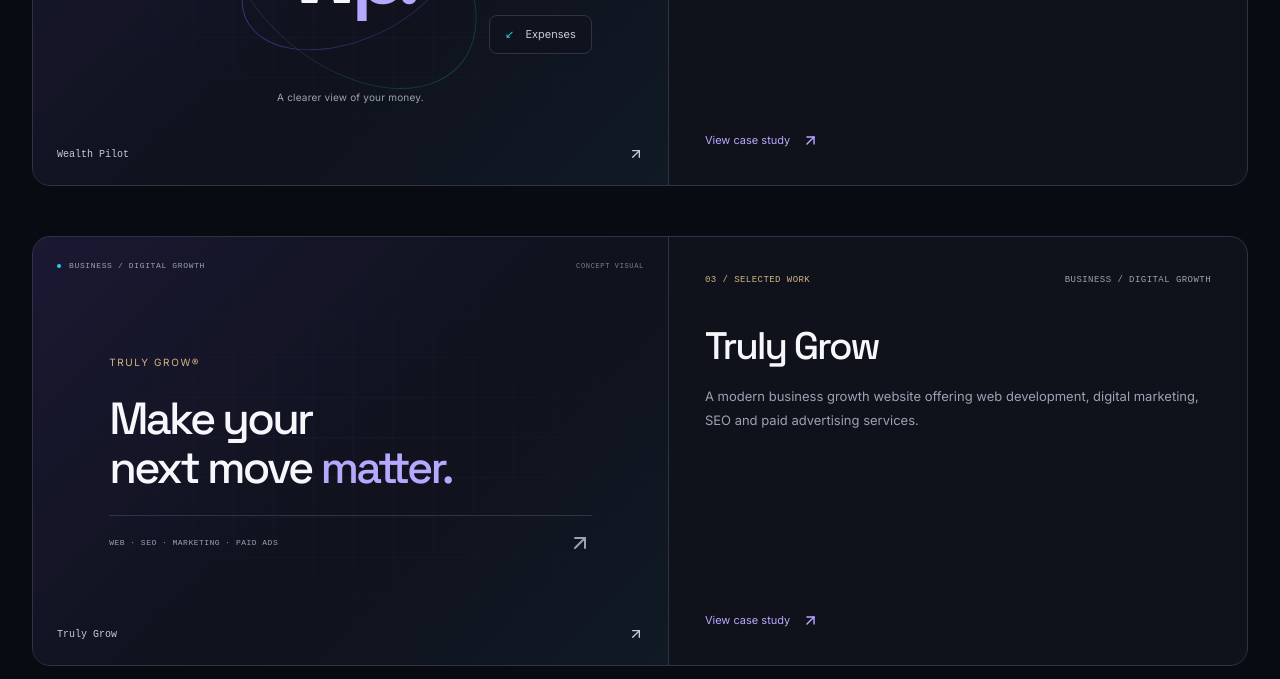
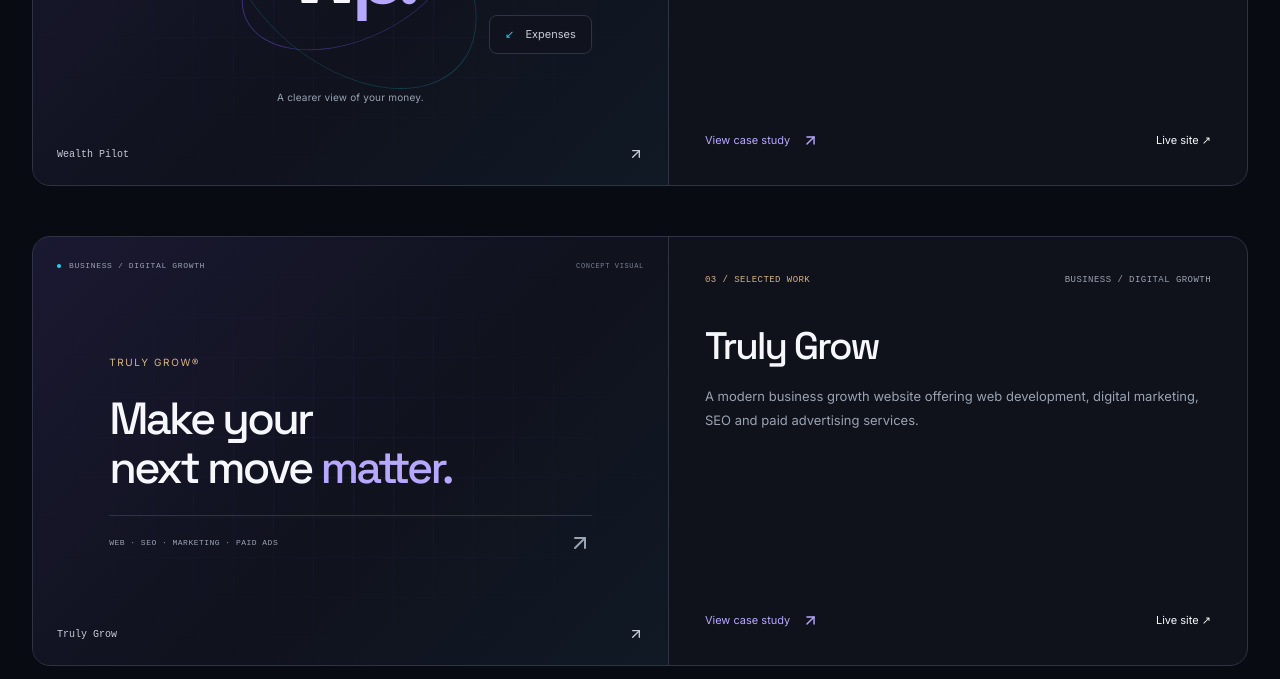
Before and after one commit to tanishqtiwari25/Tanishq-Portfolio, a Next.js app: page / in a window 1280 px wide. Shown: the part 5520-6199 px from the top of the page. Built offline with nearby package versions, Linux system fonts and the light colour scheme.

Commit message:
Add Wealth Pilot and Truly Grow live project links

```diff
--- a/data/projectsData.js
+++ b/data/projectsData.js
@@ -67,8 +67,8 @@ const originalProjects = [
 const clean = p => ({...p, githubUrl: p.githubUrl?.includes('your-username') ? '' : p.githubUrl});
 export const projectsData = [
 {...clean(originalProjects[0]), title: 'Data Scraper', subtitle: 'Data Scraper & Lead Collection System', visual: 'scraper'},
-{ id: 'wealth-pilot', title: 'Wealth Pilot', category: 'Financial software', shortDescription: 'Wealth Pilot is a financial software designed to help users track and manage their money, including income and expenses.', technologies: [], keyFeatures: ['Income tracking', 'Expense tracking', 'Money management'], visual: 'wealth-pilot' },
-{ id: 'truly-grow', title: 'Truly Grow', category: 'Business / Digital growth', shortDescription: 'A modern business growth website offering web development, digital marketing, SEO and paid advertising services.', technologies: [], keyFeatures: ['Web Development', 'Digital Marketing', 'SEO', 'Paid Ads'], visual: 'grow' },
+{ id: 'wealth-pilot', liveUrl: 'https://montra.realtanishqtiwari.in', title: 'Wealth Pilot', category: 'Financial software', shortDescription: 'Wealth Pilot is a financial software designed to help users track and manage their money, including income and expenses.', technologies: [], keyFeatures: ['Income tracking', 'Expense tracking', 'Money management'], visual: 'wealth-pilot' },
+{ id: 'truly-grow', liveUrl: 'https://trulygrow.realtanishqtiwari.in', title: 'Truly Grow', category: 'Business / Digital growth', shortDescription: 'A modern business growth website offering web development, digital marketing, SEO and paid advertising services.', technologies: [], keyFeatures: ['Web Development', 'Digital Marketing', 'SEO', 'Paid Ads'], visual: 'grow' },
 {...clean(originalProjects[1]), title: 'E-Commerce Website', visual: 'commerce'},
 {...clean(originalProjects[2]), title: 'Game', subtitle: 'Interactive 2D Browser Game', visual: 'game'}
 ];
```
